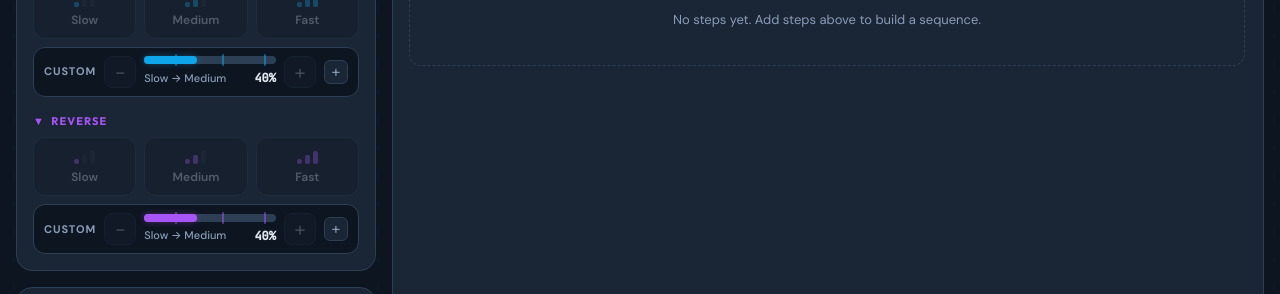
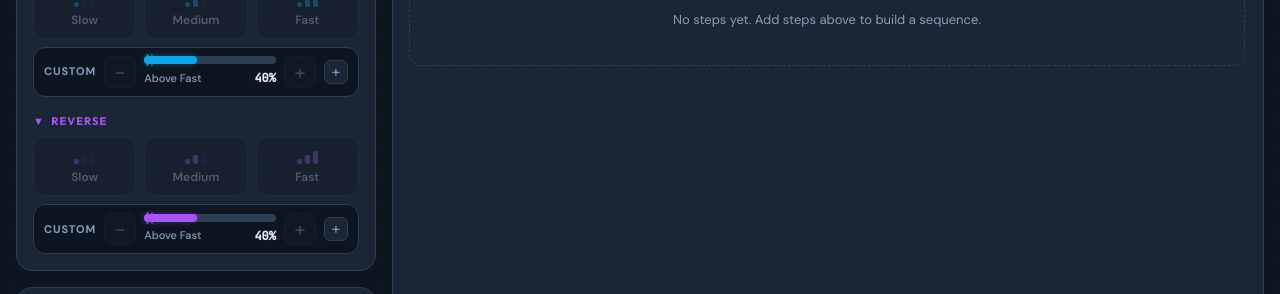
Before and after one commit to smayan-sangoju/F1-Cart-Code, a React (Vite) app: page / in a window 1280 px wide. Shown: the part 230-524 px from the top of the page. Built offline with nearby package versions, Linux system fonts and the light colour scheme.

Commit message:
tune: reduce all speeds — fast=97 (6%), medium=95 (4%), slow=94 (2%)

```diff
--- a/src/components/MotionControls.jsx
+++ b/src/components/MotionControls.jsx
@@ -11,17 +11,16 @@ const CUSTOM_MAX  = 155
 const CUSTOM_STEP = 3
 
 // Preset servo values for label hints
-const PRESET_SLOW = 108
-const PRESET_MED  = 130
-const PRESET_FAST = 150
+const PRESET_SLOW = 94
+const PRESET_MED  = 95
+const PRESET_FAST = 97
 
 function speedLabel(val) {
-  if (val < PRESET_SLOW - 5)  return 'Below Slow'
-  if (val < PRESET_SLOW + 5)  return '~ Slow'
-  if (val < PRESET_MED  - 5)  return 'Slow → Medium'
-  if (val < PRESET_MED  + 5)  return '~ Medium'
-  if (val < PRESET_FAST - 5)  return 'Medium → Fast'
-  if (val < PRESET_FAST + 5)  return '~ Fast'
+  const pct = speedPct(val)
+  if (pct < 1)  return 'Below Slow'
+  if (pct < 3)  return '~ Slow'
+  if (pct < 5)  return '~ Medium'
+  if (pct < 7)  return '~ Fast'
   return 'Above Fast'
 }
 
```
Also changed, not shown: 1 other file (tests, documents, lock files or other folders).
